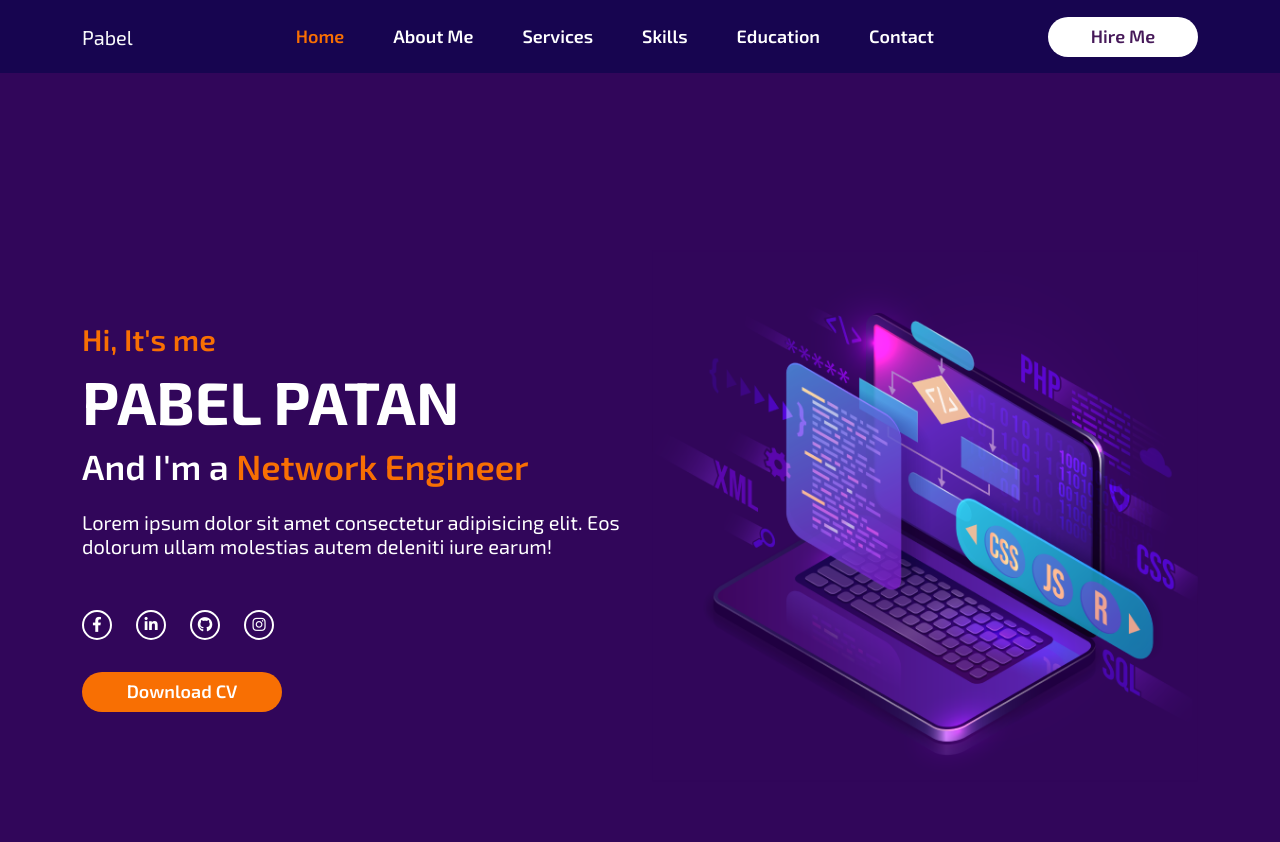
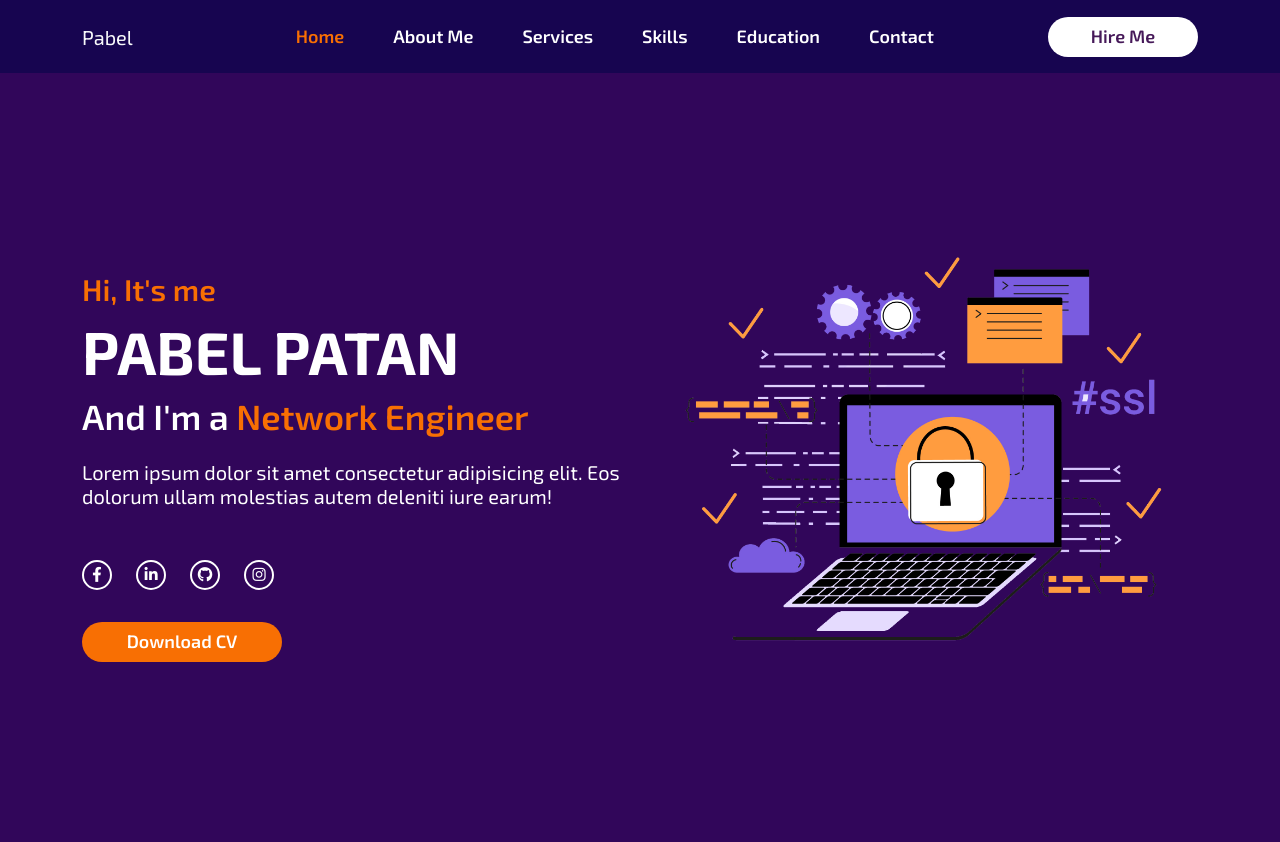
Before and after one commit to rameem2003/pabel-pathan-porfolio-site, a plain HTML site: page index.html in a window 1280 px wide. Shown: the top 842 px of the page. Drawn offline with Linux system fonts and the light colour scheme.

Commit message:
banner update

```diff
--- a/index.html
+++ b/index.html
@@ -89,7 +89,7 @@
             >
           </div>
           <div class="col-lg-6 right">
-            <img class="img-fluid" src="./img/banner.png" alt="" />
+            <img class="img-fluid" src="./img/banner_1.png" alt="" />
           </div>
         </div>
       </div>
```
Also changed, not shown: img/banner_1.png (added).
